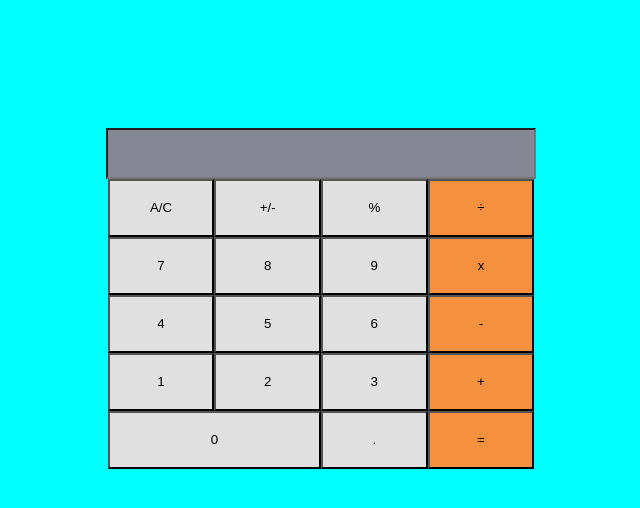
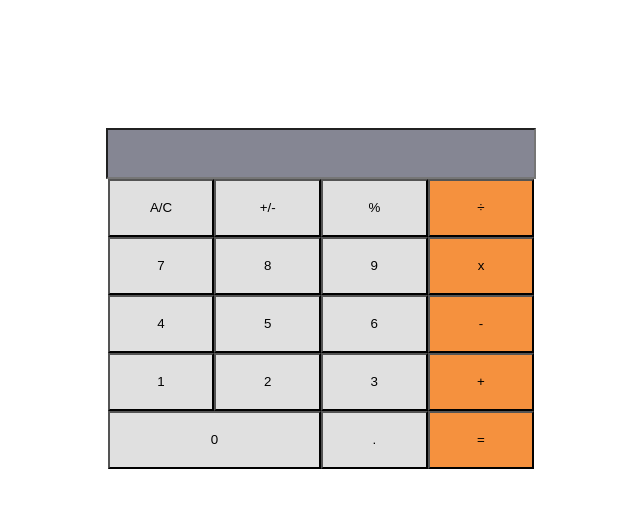
Before and after one commit to iamsjunaid/Math-magicians, a React (Create React App) app: page / in a window 1280 px wide. Shown: the top 508 px of the page, without its empty margins (319-959 px from the left). Built offline with nearby package versions, Linux system fonts and the light colour scheme.

Commit message:
fix liner errors

```diff
--- a/src/index.css
+++ b/src/index.css
@@ -2,5 +2,4 @@
 
 body {
   font-family: 'Orbitron', sans-serif;
-  background-color: aqua;
 }
```
